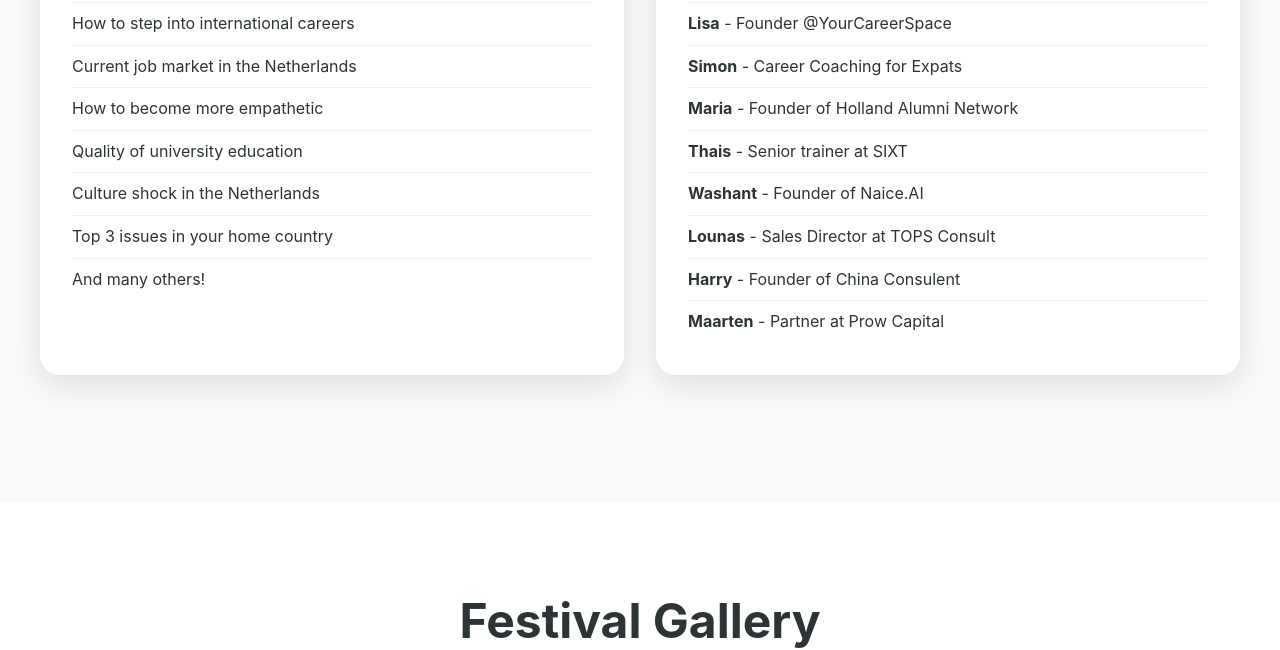
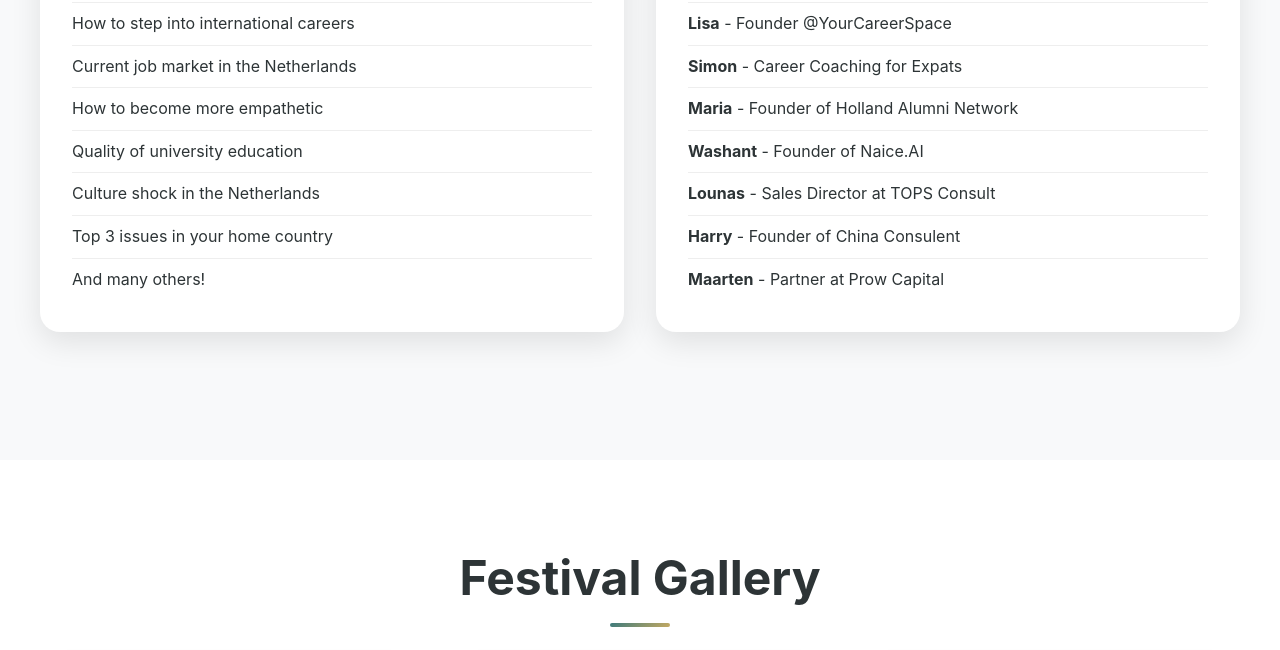
Before and after one commit to pkwajed/talentfoodfestival.github.io, a plain HTML site: page index.html in a window 1280 px wide. Shown: the part 4138-4788 px from the top of the page. Drawn offline with Linux system fonts and the light colour scheme.

Commit message:
Remove Thais from the team list in index.html

```diff
--- a/index.html
+++ b/index.html
@@ -1695,7 +1695,6 @@
                         <li><strong>Lisa</strong> - Founder @YourCareerSpace</li>
                         <li><strong>Simon</strong> - Career Coaching for Expats</li>
                         <li><strong>Maria</strong> - Founder of Holland Alumni Network</li>
-                        <li><strong>Thais</strong> - Senior trainer at SIXT</li>
                         <li><strong>Washant</strong> - Founder of Naice.AI</li>
                         <li><strong>Lounas</strong> - Sales Director at TOPS Consult</li>
                         <li><strong>Harry</strong> - Founder of China Consulent</li>
```
